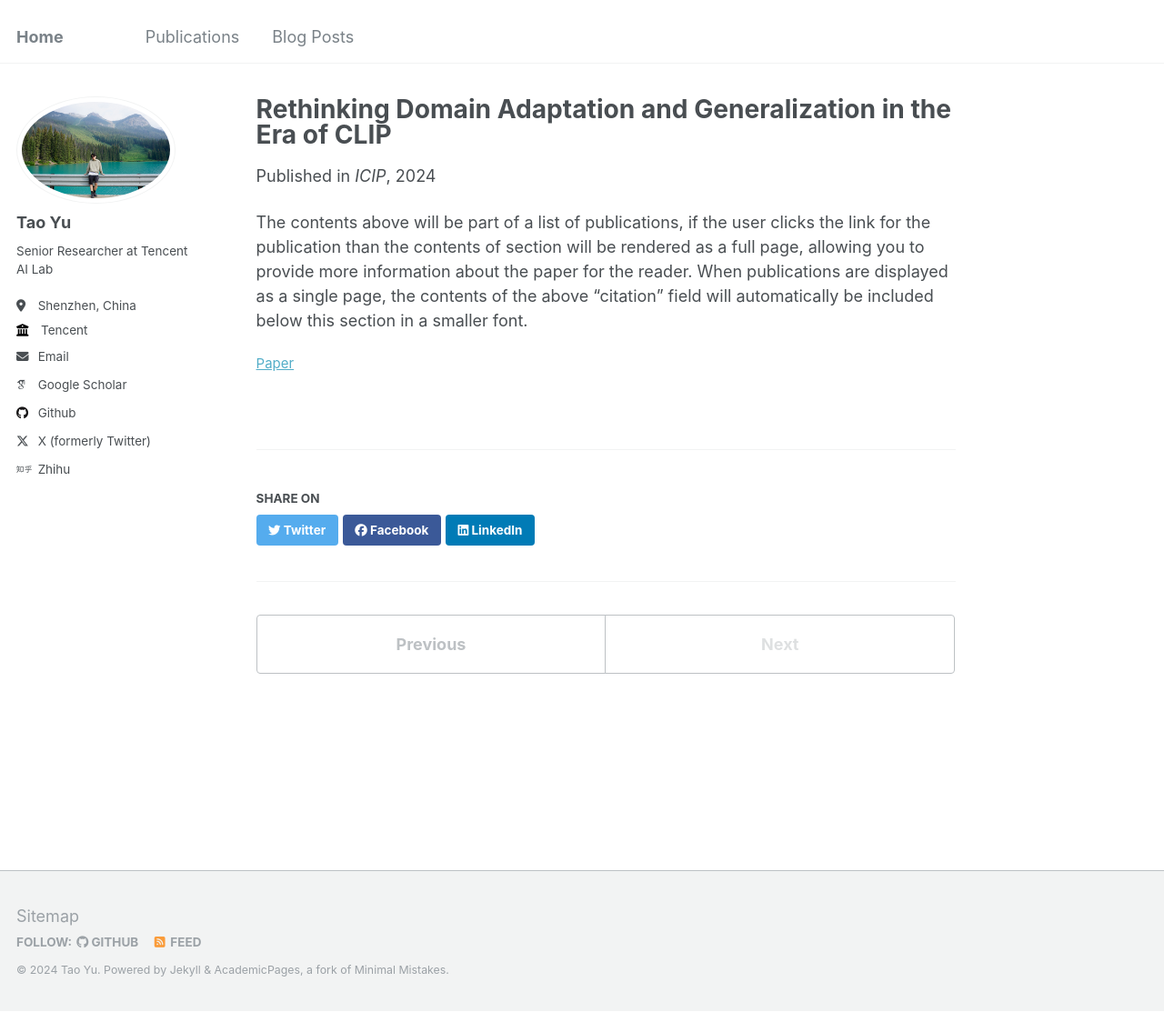
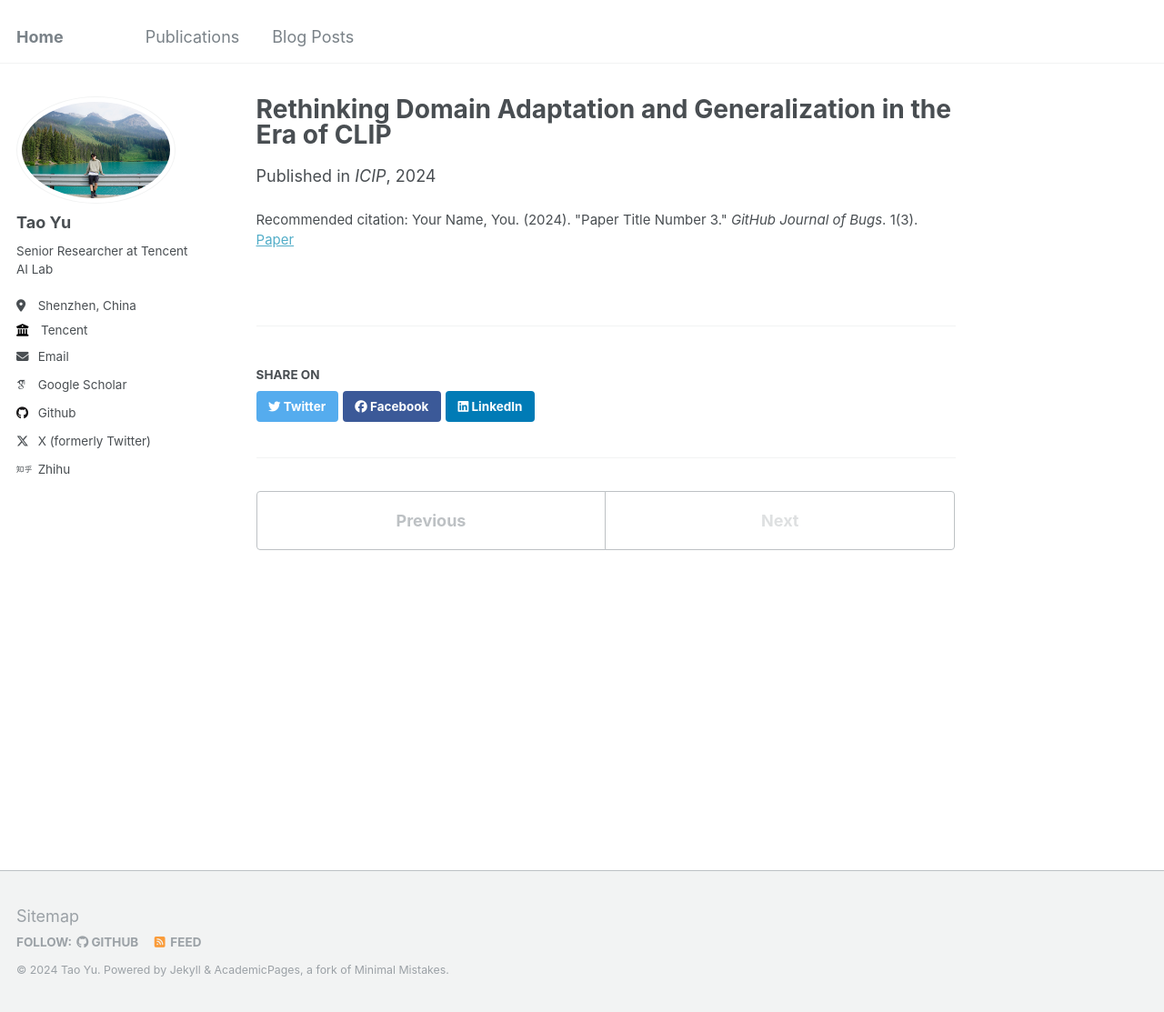
Before and after one commit to geekyutao/geekyutao.github.io, a Jekyll site: the page built from _publications/2024-07-21-paper-title-number-1.md, in a window 1280 px wide and 1113 px high. Shown: the whole window at 91% size. Built offline with Jekyll 4.4.1, drawn with Linux system fonts in a browser that asks for light colours; some web fonts are replaced.

Commit message:
initialize

```diff
--- a/_publications/2024-07-21-paper-title-number-1.md
+++ b/_publications/2024-07-21-paper-title-number-1.md
@@ -6,7 +6,5 @@
 date: 2024-07-21
 venue: 'ICIP'
 paperurl: 'https://arxiv.org/pdf/2407.15173'
-# citation: 'Your Name, You. (2024). &quot;Paper Title Number 3.&quot; <i>GitHub Journal of Bugs</i>. 1(3).'
+citation: 'Your Name, You. (2024). &quot;Paper Title Number 3.&quot; <i>GitHub Journal of Bugs</i>. 1(3).'
 ---
-
-The contents above will be part of a list of publications, if the user clicks the link for the publication than the contents of section will be rendered as a full page, allowing you to provide more information about the paper for the reader. When publications are displayed as a single page, the contents of the above "citation" field will automatically be included below this section in a smaller font.
```
